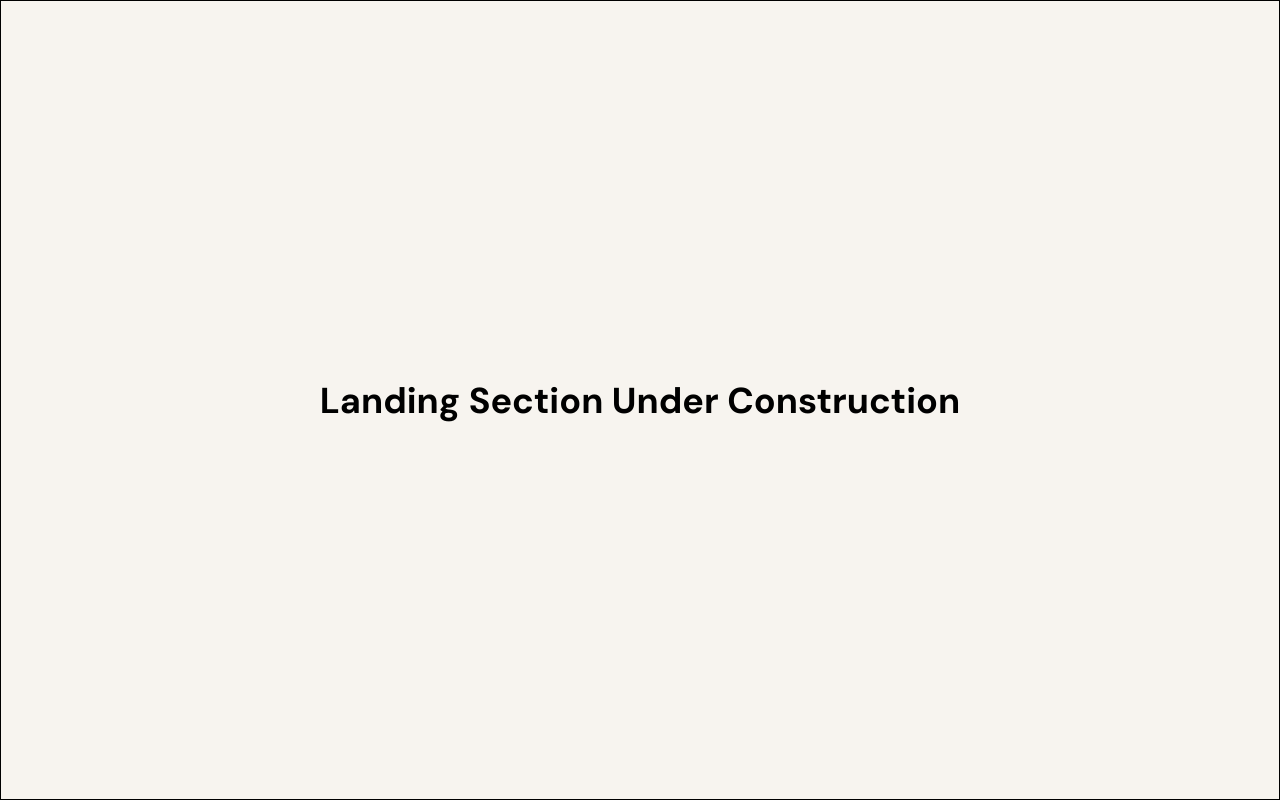
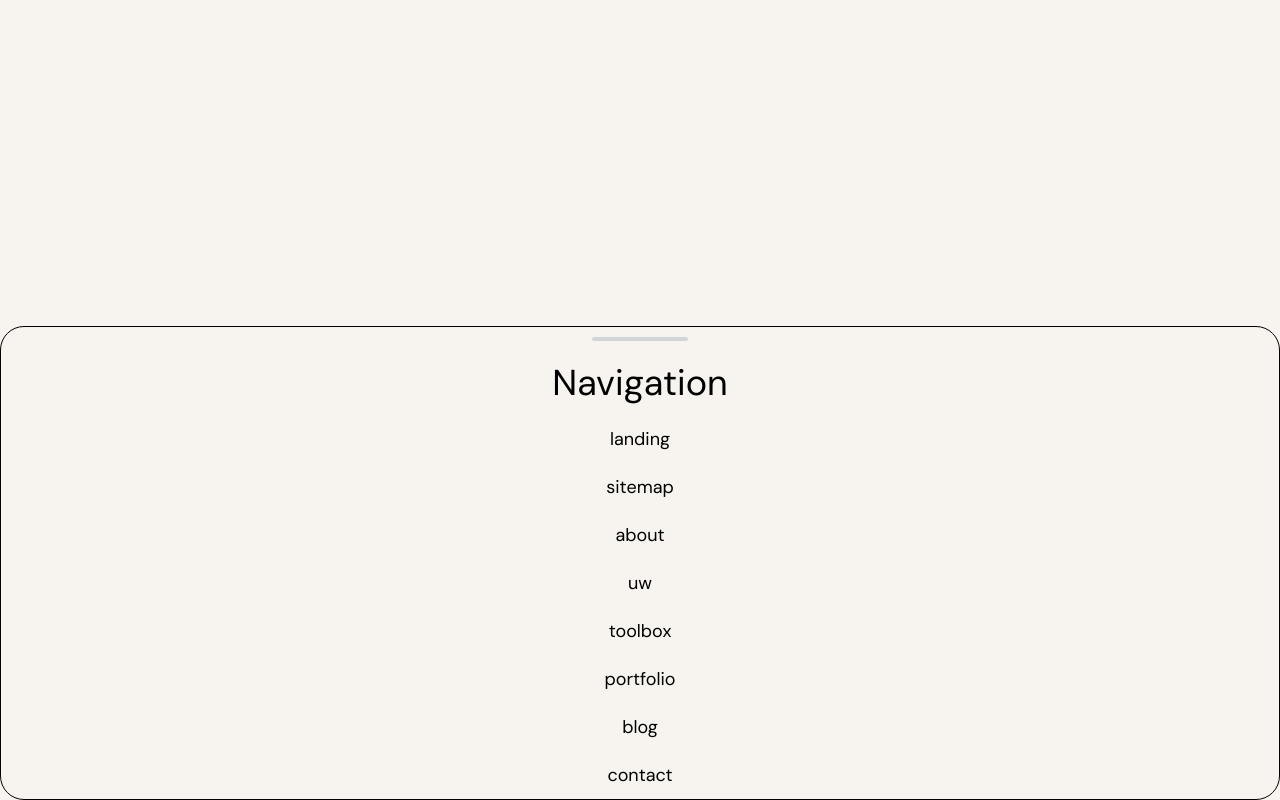
Before and after one commit to DeltA3V1/delta3v1.github.io, a React (Vite) app: page / in a window 1280 px wide. Built offline with nearby package versions, Linux system fonts and the light colour scheme.

Commit message:
Added a bottom navigation sheet

```diff
--- a/src/components/shell/NavigationBottomSheet.tsx
+++ b/src/components/shell/NavigationBottomSheet.tsx
@@ -0,0 +1,46 @@
+import { stationIds } from '../../content/stations'
+
+function NavStation({ id }: { id: string }) {
+  return (
+    <button
+      className="w-50 h-12 flex items-center justify-center"
+      onClick={() => {
+        const element = document.getElementById(id)
+        if (element) {
+          element.scrollIntoView({ block: 'start' })
+        }
+      }}
+    >
+      <span className="text-lg">{id}</span>
+    </button>
+  )
+}
+
+export function BottomSheet({ open=false }: {open: boolean}) {
+  if (!open) {
+    return null
+  }
+
+  return (
+    <div className="fixed w-screen h-screen bg-dominant/50 z-50 flex justify-center items-end">
+      <dialog id="bottom-sheet" className="fixed bottom-0 w-full flex flex-col bg-dominant rounded-3xl shadow-l border">
+        <header className="h-22 flex flex-col justify-center items-center">
+          <div className="w-24 h-1 my-2.5 bg-gray-300 rounded-full"></div>
+          <div className="w-full h-16 flex justify-center items-center">
+            <h2 className="text-4xl">Navigation</h2>
+          </div>
+        </header>
+        <main className="flex flex-col">
+
+          <div className="w-full h-96 flex flex-col justify-center items-center">
+            {stationIds.map((id) => (
+              <NavStation key={id} id={id} />
+            ))}
+          </div>
+        </main>
+      </dialog>
+    </div>
+  )
+}
+
+export default BottomSheet
--- a/src/components/ui/StationHeader.tsx
+++ b/src/components/ui/StationHeader.tsx
@@ -1,5 +1,7 @@
 import { type StationId, getStation, getPrevStation, getNextStation } from '../../content/stations'
 import { scrollToStation } from '../../lib/scrollToStation'
+import leftArrow from '../../assets/leftarrow.svg'
+import rightArrow from '../../assets/rightarrow.svg'
 
 type StationButtonProps = {
   stationId: StationId
@@ -17,7 +19,11 @@ function StationButton({ stationId, direction }: StationButtonProps) {
       aria-label={`Go to ${direction === 'prev' ? 'previous' : 'next'} station: ${station?.label}`}
     >
       <span>{station?.label}</span>
-      <span className="leading-none">{direction === 'prev' ? '🡐' : direction === 'next' ? '🡒' : ''}</span>
+      <img
+        src={direction === 'prev' ? leftArrow : rightArrow}
+        alt=""
+        className="mt-1 h-4 w-4"
+      />
     </button>
   )
 }
--- a/src/pages/HomePage.tsx
+++ b/src/pages/HomePage.tsx
@@ -1,3 +1,4 @@
+import { useState } from 'react'
 import { type ThemePreference, useTheme } from '../hooks/useTheme'
 import StationHeader from '../components/ui/StationHeader'
 import useActiveStation from '../hooks/useActiveStation'
@@ -10,17 +11,19 @@ import { Toolbox } from '../components/sections/Toolbox'
 import { Portfolio } from '../components/sections/Portfolio'
 import { Blog } from '../components/sections/Blog'
 import { Contact } from '../components/sections/Contact'
+import { BottomSheet } from '../components/shell/NavigationBottomSheet'
 
 const themeModes: ThemePreference[] = ['system', 'light', 'dark']
 
 function HomePage() {
   const { theme, resolvedTheme, setTheme } = useTheme()
   const activeStation = useActiveStation(stationIds)
+  const [isBottomSheetOpen, setIsBottomSheetOpen] = useState(true)
 
   return (
     <div className="bg-dominant min-h-screen flex flex-col h-dvh overflow-hidden">
       <StationHeader stationId={activeStation} />
-      <main id="home-scroll-container" className="flex-1 overflow-y-auto scroll-smooth border">
+      <main className="flex-1 overflow-y-auto scroll-smooth">
         <Landing />
         <Sitemap />
         <About />
@@ -30,6 +33,7 @@ function HomePage() {
         <Blog />
         <Contact />
       </main>
+      {isBottomSheetOpen && <BottomSheet open={isBottomSheetOpen} />}
     </div>
   );
 }
```
Also changed, not shown: src/assets/leftarrow.svg (added), src/assets/rightarrow.svg (added).
